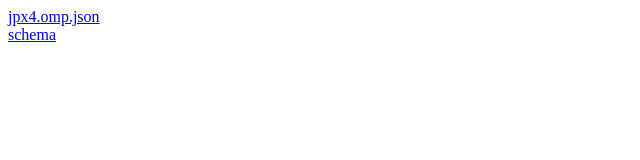
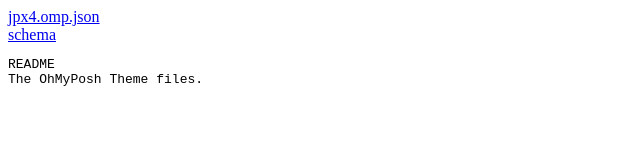
Before and after one commit to jpx4/jpx4.github.io, a plain HTML site: page omp/index.html in a window 1280 px wide. Shown: the whole page, without its empty margins (0-640 px from the left). Drawn offline with Linux system fonts and the light colour scheme.

Commit message:
Update index.html

```diff
--- a/omp/index.html
+++ b/omp/index.html
@@ -2,4 +2,5 @@
   <title>/omp - ftp.jpx4.ml</title>
   <a href="jpx4.omp.json">jpx4.omp.json</a><br>
   <a href="schema">schema</a>
+  <pre>README<br>The OhMyPosh Theme files.</pre>
 </html>
```
